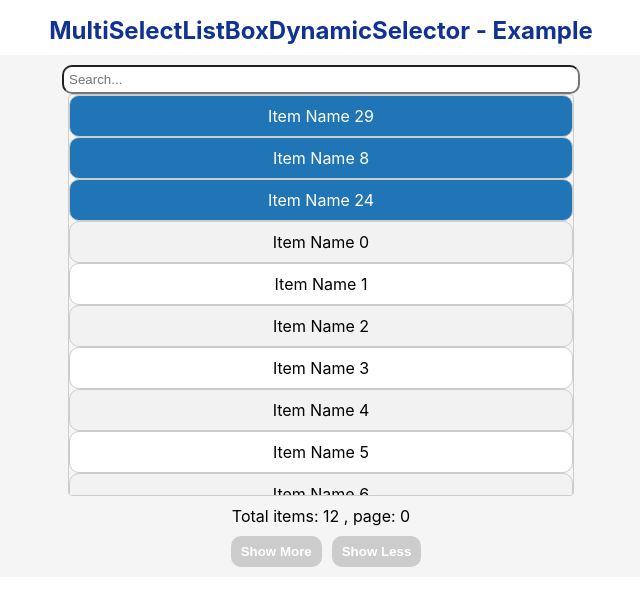
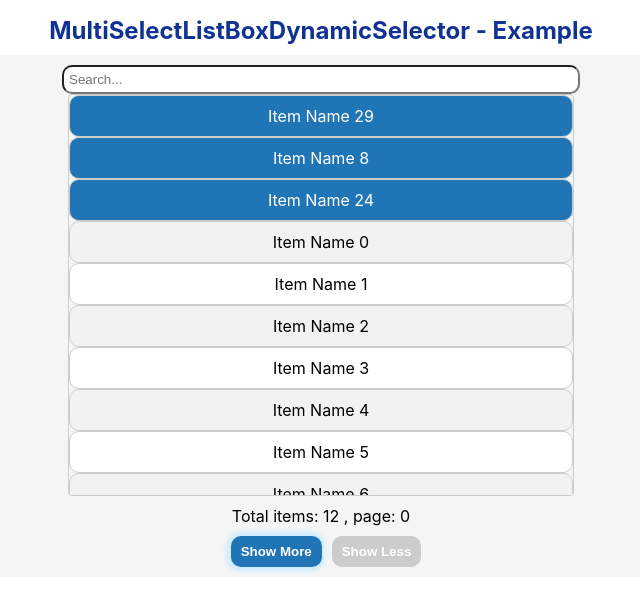
Before and after one commit to pgneta/listBoxExample, a React (Create React App) app: page / in a window 1280 px wide. Shown: the top 612 px of the page, without its empty margins (319-959 px from the left). Built offline with nearby package versions, Linux system fonts and the light colour scheme.

Commit message:
show more is state is better now

```diff
--- a/src/components/multiSelectionList/ExampleMultiSelectListBoxDynamicSelector.tsx
+++ b/src/components/multiSelectionList/ExampleMultiSelectListBoxDynamicSelector.tsx
@@ -16,7 +16,6 @@ export const ExampleMultiSelectListBoxDynamicSelector: React.FC<ListBoxProps> =
     const [userSelectedItems, setUserSelectedItems] = useState<string[]>([]);
     const [preSelectedItems, setPreSelectedItems] = useState<Item[]>([]);
     const latestSearchRequestRef = useRef<number>(0);
-    // const [itemsBeforeSearch, setItemsBeforeSearch] = useState<number>(0);
     const [newData, setNewData] = useState<boolean>(true);
 
 
@@ -57,7 +56,6 @@ export const ExampleMultiSelectListBoxDynamicSelector: React.FC<ListBoxProps> =
         };
 
         fetchInitialSelectedItems();
-    // }, [initialSelectedIds, getItemsById]);
     }, []);
 
     useEffect(() => {
@@ -116,7 +114,7 @@ export const ExampleMultiSelectListBoxDynamicSelector: React.FC<ListBoxProps> =
         return <div>Loading...</div>;
     }
 
-    const disableShowMore = (!newData || (items.length < (pageSize + preSelectedItems.length))) && items.length > 0;
+     const disableShowMore = !newData || (items.length < (pageSize ))
 
     return (
         <Container>
@@ -137,5 +135,4 @@ export const ExampleMultiSelectListBoxDynamicSelector: React.FC<ListBoxProps> =
         </Container>
     );
 
-
 };
```
